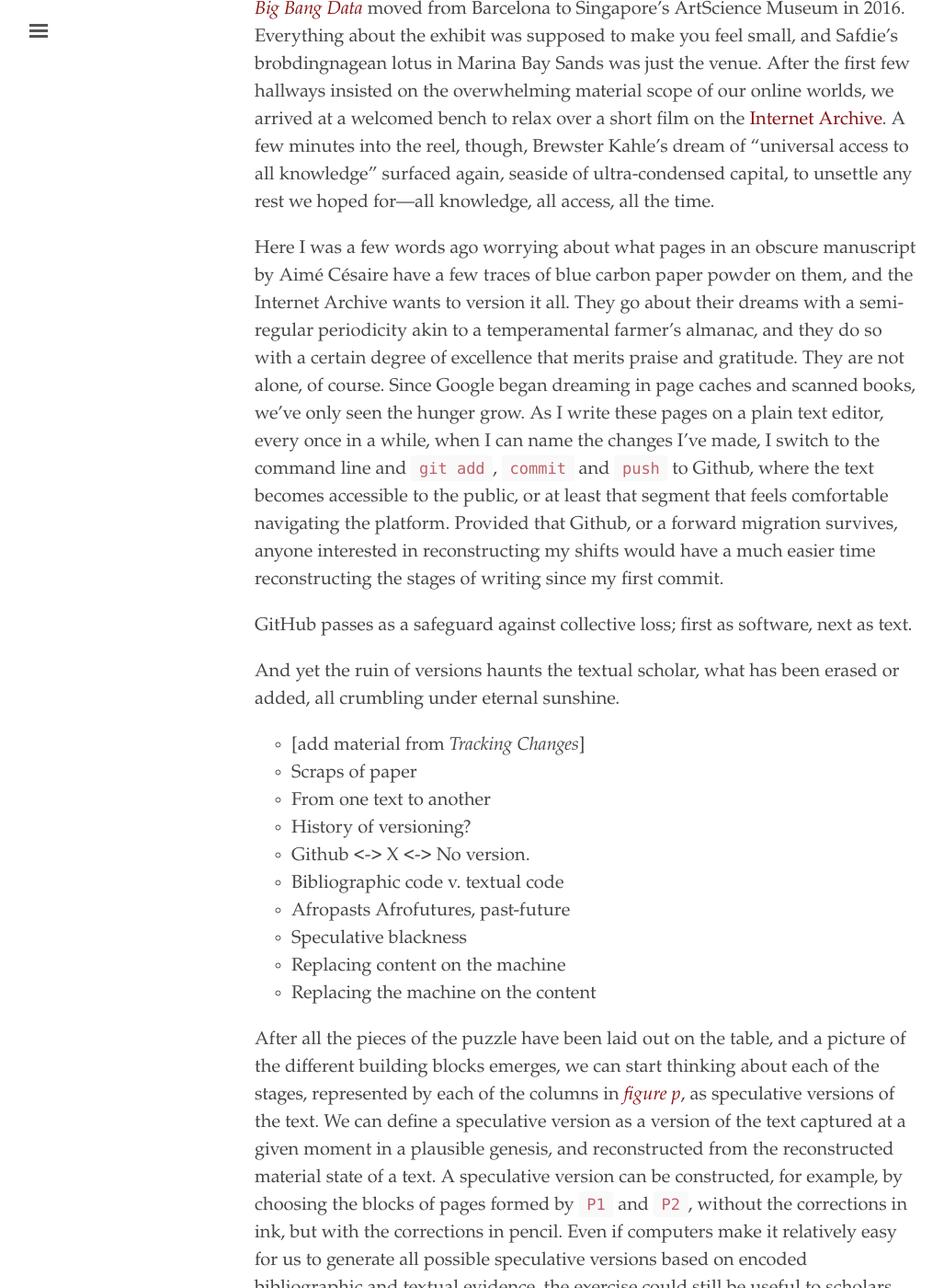
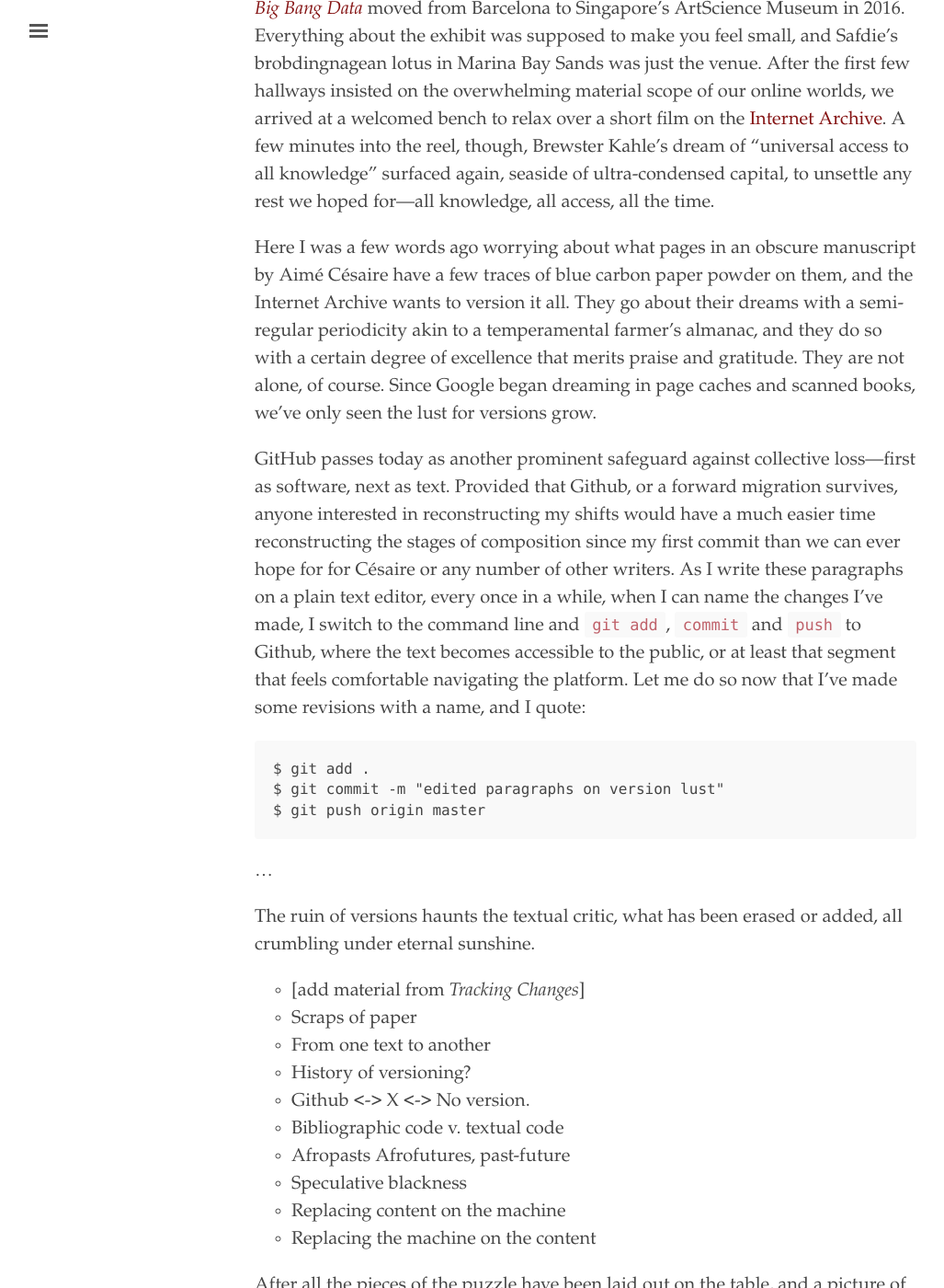
Before and after one commit to elotroalex/record, a Jekyll site: the page built from _chapters/02-pencil.md, in a window 1280 px wide and 1400 px high, scrolled down 508 px. Shown: the whole window at 92% size, without its empty margins (3-1030 px from the left). Built offline with Jekyll 4.4.1, drawn with Linux system fonts in a browser that asks for light colours.

Commit message:
edited paragraphs on version lust

```diff
--- a/_chapters/02-pencil.md
+++ b/_chapters/02-pencil.md
@@ -16,11 +16,23 @@
 
 *[Big Bang Data](http://www.cccb.org/en/exhibitions/file/big-bang-data/45167)* moved from Barcelona to Singapore's ArtScience Museum in 2016. Everything about the exhibit was supposed to make you feel small, and Safdie's brobdingnagean lotus in Marina Bay Sands was just the venue. After the first few hallways insisted on the overwhelming material scope of our online worlds, we arrived at a welcomed bench to relax over a short film on the [Internet Archive](https://archive.org/). A few minutes into the reel, though, Brewster Kahle's dream of "universal access to all knowledge" surfaced again, seaside of ultra-condensed capital, to unsettle any rest we hoped for—all knowledge, all access, all the time.
 
-Here I was a few words ago worrying about what pages in an obscure manuscript by Aimé Césaire have a few traces of blue carbon paper powder on them, and the Internet Archive wants to version it all. They go about their dreams with a semi-regular periodicity akin to a temperamental farmer's almanac, and they do so with a certain degree of excellence that merits praise and gratitude. They are not alone, of course. Since Google began dreaming in page caches and scanned books, we've only seen the hunger grow. As I write these pages on a plain text editor, every once in a while, when I can name the changes I've made, I switch to the command line and `git add`, `commit` and `push` to Github, where the text becomes accessible to the public, or at least that segment that feels comfortable navigating the platform. Provided that Github, or a forward migration survives, anyone interested in reconstructing my shifts would have a much easier time reconstructing the stages of writing since my first commit.
+Here I was a few words ago worrying about what pages in an obscure manuscript by Aimé Césaire have a few traces of blue carbon paper powder on them, and the Internet Archive wants to version it all. They go about their dreams with a semi-regular periodicity akin to a temperamental farmer's almanac, and they do so with a certain degree of excellence that merits praise and gratitude. They are not alone, of course. Since Google began dreaming in page caches and scanned books, we've only seen the lust for versions grow.
 
-GitHub passes as a safeguard against collective loss; first as software, next as text.
+GitHub passes today as another prominent safeguard against collective loss—first as software, next as text. Provided that Github, or a forward migration survives, anyone interested in reconstructing my shifts would have a much easier time reconstructing the stages of composition since my first commit than we can ever hope for for Césaire or any number of other writers. As I write these paragraphs on a plain text editor, every once in a while, when I can name the changes I've made, I switch to the command line and `git add`, `commit` and `push` to Github, where the text becomes accessible to the public, or at least that segment that feels comfortable navigating the platform. Let me do so now that I've made some revisions with a name, and I quote:
 
-And yet the ruin of versions haunts the textual scholar, what has been erased or added, all crumbling under eternal sunshine.
+~~~
+$ git add .
+$ git commit -m "edited paragraphs on version lust"
+$ git push origin master
+~~~
+
+
+
+...
+
+The ruin of versions haunts the textual critic, what has been erased or added, all crumbling under eternal sunshine.
+
+
 
 - [add material from *Tracking Changes*]
 - Scraps of paper
```
